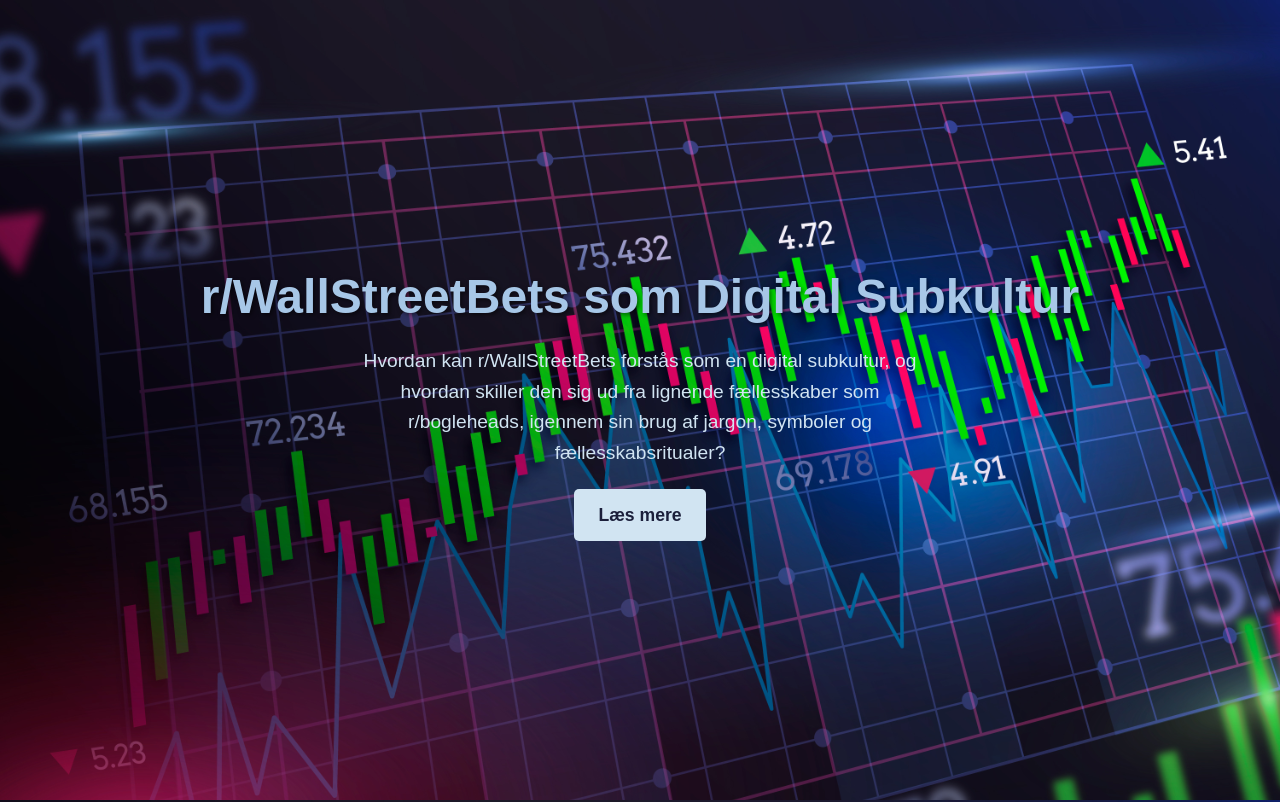
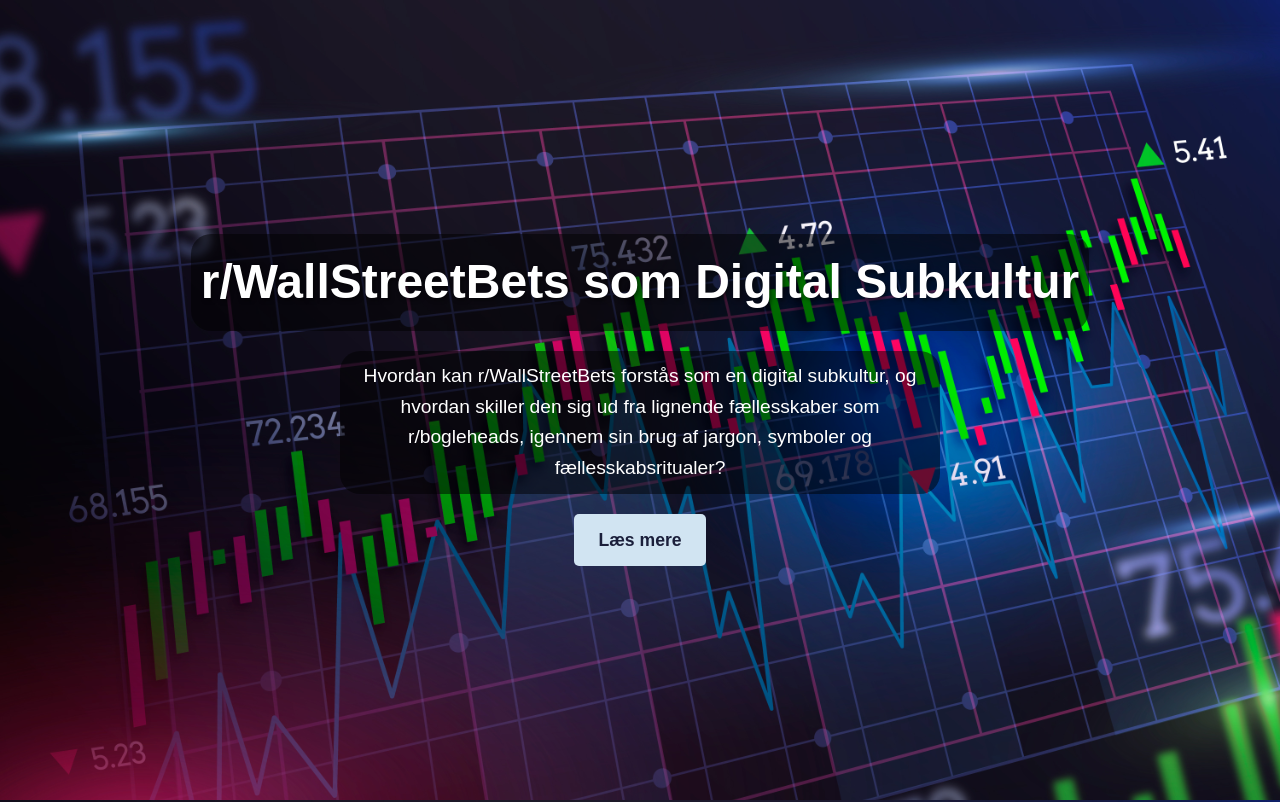
Before and after one commit to EliasBWGarcia/DigitalKulturWSB, a plain HTML site: page index.html in a window 1280 px wide. Shown: the top 802 px of the page. Drawn offline with Linux system fonts and the light colour scheme.

Commit message:
opdateret titel tekst

```diff
--- a/style.css
+++ b/style.css
@@ -32,16 +32,22 @@
 header h1 {
     font-size: 3em;
     font-weight: bold;
-    color: #A7C7E7;
+    color: white;
     text-shadow: 2px 2px 4px rgba(0, 0, 0, 0.5);
-    margin-bottom: 10px;
+    background-color: rgba(0, 0, 0, 0.5);
+    border-radius: 20px;
+    margin-bottom: 20px;
+    padding: 10px;
     animation: slideIn 2s ease-out;
 }
 
 header p {
     font-size: 1.2em;
     max-width: 600px;
-    color: #D1E4F2;
+    color: white;
+    background-color: rgba(0, 0, 0, 0.5);
+    border-radius: 20px;
+    padding: 10px;
     margin-bottom: 20px;
     animation: fadeIn 1.5s ease-in;
 }
```
